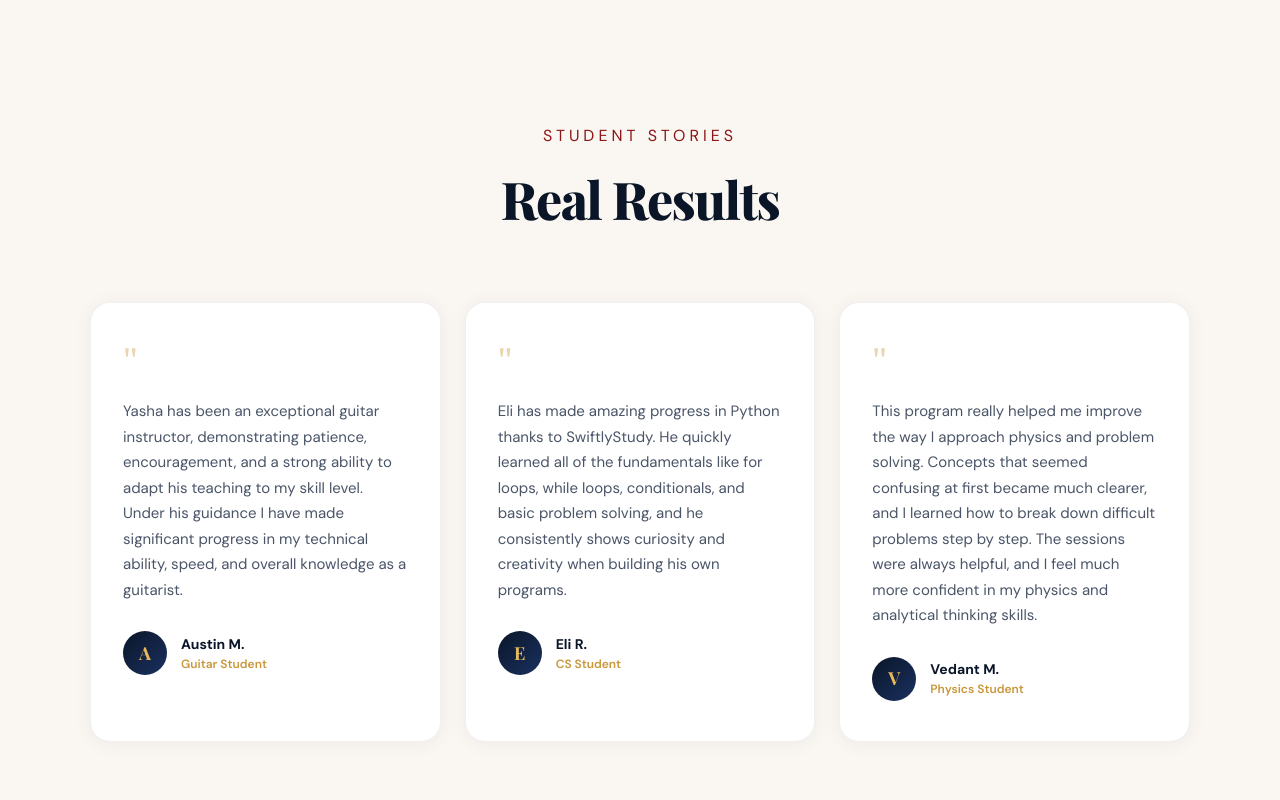
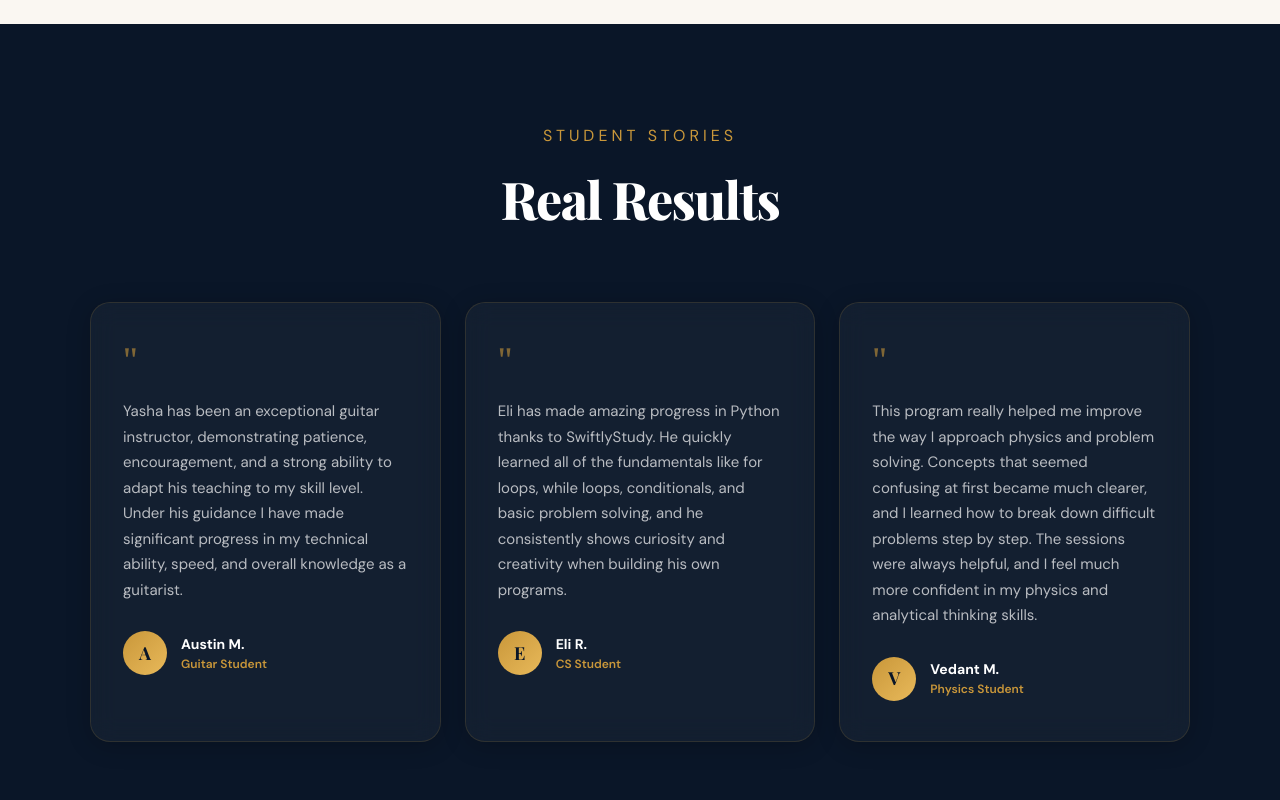
Before and after one commit to yashashaw/swiftlystudy, a React (Vite) app: page / in a window 1280 px wide. Shown: the part 3440-4240 px from the top of the page. Built offline with nearby package versions, Linux system fonts and the light colour scheme.

Commit message:
Made testimonials (reviews) different color

```diff
--- a/src/sections/TestimonialsSection.jsx
+++ b/src/sections/TestimonialsSection.jsx
@@ -8,7 +8,7 @@ export default function TestimonialsSection() {
     <section
       id="reviews"
       ref={ref}
-      style={{ background: COLORS.cream, padding: "100px 5vw" }}
+      style={{ background: COLORS.navy, padding: "100px 5vw" }}
     >
       <div style={{ maxWidth: 1100, margin: "0 auto" }}>
         <p
@@ -16,7 +16,7 @@ export default function TestimonialsSection() {
             fontFamily: "'DM Sans', sans-serif",
             fontSize: 16,
             letterSpacing: "0.25em",
-            color: COLORS.crimson,
+            color: COLORS.gold,
             textTransform: "uppercase",
             textAlign: "center",
             marginBottom: 12,
@@ -32,7 +32,7 @@ export default function TestimonialsSection() {
             fontFamily: "'Playfair Display', serif",
             fontSize: "clamp(32px, 4.5vw, 52px)",
             fontWeight: 800,
-            color: COLORS.navy,
+            color: COLORS.white,
             textAlign: "center",
             letterSpacing: "-0.03em",
             marginBottom: 64,
@@ -55,11 +55,12 @@ export default function TestimonialsSection() {
             <div
               key={t.name}
               style={{
-                background: COLORS.white,
+                background: "rgba(255,255,255,0.04)",
                 borderRadius: 20,
                 padding: "40px 32px",
-                border: "1px solid rgba(0,0,0,0.06)",
-                boxShadow: "0 2px 20px rgba(0,0,0,0.05)",
+                border: "1px solid rgba(201,151,58,0.15)",
+                boxShadow: "0 4px 24px rgba(0,0,0,0.2)",
+                backdropFilter: "blur(12px)",
                 opacity: inView ? 1 : 0,
                 transform: inView ? "none" : "translateY(30px)",
                 transition: `all 0.7s ease ${0.1 + i * 0.1}s`,
@@ -72,7 +73,7 @@ export default function TestimonialsSection() {
                   fontFamily: "Georgia, serif",
                   lineHeight: 1,
                   marginBottom: 20,
-                  opacity: 0.4,
+                  opacity: 0.6,
                 }}
               >
                 "
@@ -82,7 +83,7 @@ export default function TestimonialsSection() {
                 style={{
                   fontFamily: "'DM Sans', sans-serif",
                   fontSize: 15,
-                  color: COLORS.slate,
+                  color: "rgba(255,255,255,0.7)",
                   lineHeight: 1.7,
                   marginBottom: 28,
                 }}
@@ -96,14 +97,14 @@ export default function TestimonialsSection() {
                     width: 44,
                     height: 44,
                     borderRadius: "50%",
-                    background: `linear-gradient(135deg, ${COLORS.navy}, #1A3060)`,
+                    background: `linear-gradient(135deg, ${COLORS.gold}, ${COLORS.goldLight})`,
                     display: "flex",
                     alignItems: "center",
                     justifyContent: "center",
                     fontFamily: "'Playfair Display', serif",
                     fontSize: 18,
                     fontWeight: 700,
-                    color: COLORS.goldLight,
+                    color: COLORS.navy,
                   }}
                 >
                   {t.avatar}
@@ -114,7 +115,7 @@ export default function TestimonialsSection() {
                       fontFamily: "'DM Sans', sans-serif",
                       fontSize: 14,
                       fontWeight: 700,
-                      color: COLORS.navy,
+                      color: COLORS.white,
                     }}
                   >
                     {t.name}
```
